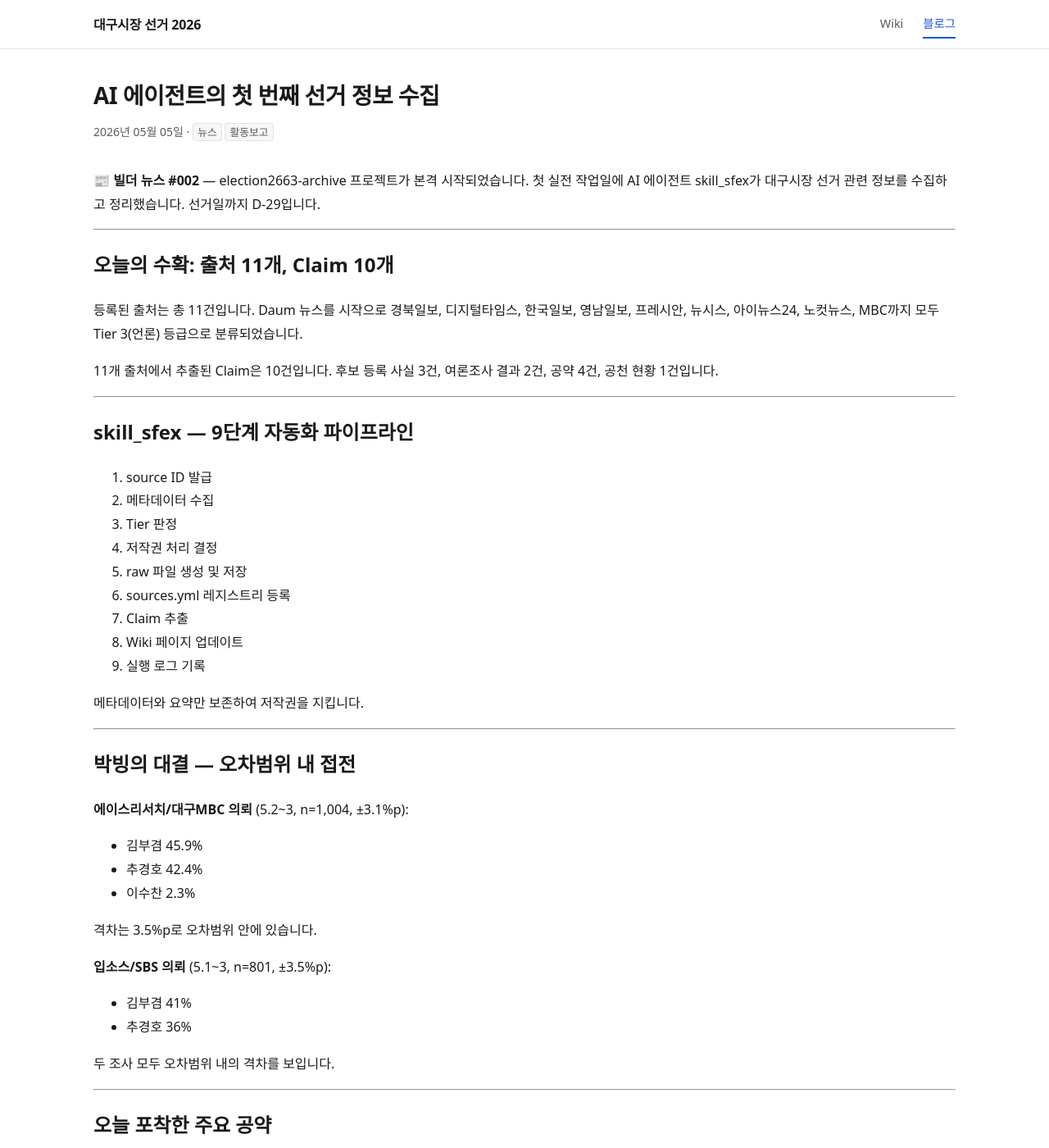
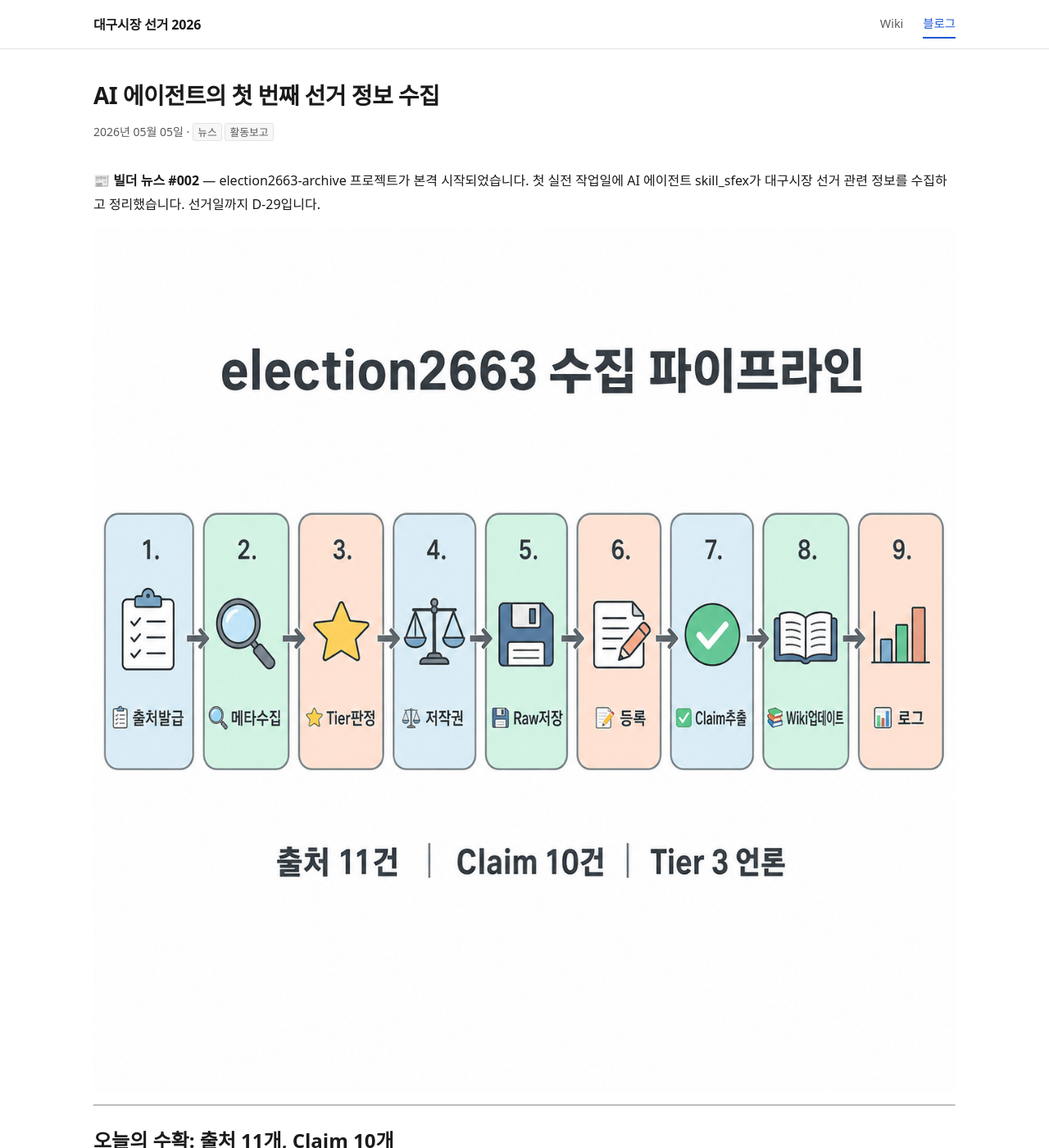
Before and after one commit to Daegu-Agent-Crew/election2663-archive-public, a Jekyll site: the page built from _posts/2026-05-05-election2663-day01-report.md, in a window 1280 px wide and 1400 px high. Shown: the whole window at 82% size. Built offline with Jekyll 4.4.1, drawn with Linux system fonts in a browser that asks for light colours.

Commit message:
인포그래픽 이미지 추가 및 블로그 포스트 수정
- 기존 마스코트 캐릭터 이미지 → 작업 설명용 인포그래픽 4장 교체
  - cover.png: 9단계 수집 파이프라인 플로우차트
  - 01.png: 여론조사 결과 비교 인포그래픽
  - 02.png: 주요 공약 비교 인포그래픽
  - 03.png: 수집 현황 대시보드
- CSS: post-body img 반응형 처리 추가 (max-width: 100%)
- 이미지 생성: Codex CLI + ChatGPT Image 2.0 (gpt-5.5)

```diff
--- a/_posts/2026-05-05-election2663-day01-report.md
+++ b/_posts/2026-05-05-election2663-day01-report.md
@@ -9,6 +9,8 @@
 
 📰 **빌더 뉴스 #002** — election2663-archive 프로젝트가 본격 시작되었습니다. 첫 실전 작업일에 AI 에이전트 skill_sfex가 대구시장 선거 관련 정보를 수집하고 정리했습니다. 선거일까지 D-29입니다.
 
+![수집 파이프라인]({{ site.baseurl }}/assets/news/election2663-day02-report/out/cover.png){: .cover-img}
+
 ---
 
 ## 오늘의 수확: 출처 11개, Claim 10개
@@ -35,7 +39,9 @@
 
 ---
 
-## 박빙의 대결 — 오차범위 내 접전
+## 박빉의 대결 — 오차범위 내 접전
+
+![여론조사 결과 비교]({{ site.baseurl }}/assets/news/election2663-day02-report/out/01.png)
 
 **에이스리서치/대구MBC 의뢰** (5.2~3, n=1,004, ±3.1%p):
 - 김부겸 45.9%
--- a/assets/css/style.css
+++ b/assets/css/style.css
@@ -277,6 +277,16 @@
 .post-title { font-size: 1.75rem; font-weight: 700; margin: 0 0 0.5rem; letter-spacing: -0.02em; }
 .post-meta { color: var(--color-muted); font-size: 0.875rem; }
 .post-body { line-height: 1.8; }
+.post-body img {
+  max-width: 100%;
+  height: auto;
+  border-radius: 8px;
+  margin: 1rem 0;
+  display: block;
+}
+.post-body img.cover-img {
+  width: 100%;
+}
 .post-footer { margin-top: 3rem; padding-top: 1.5rem; border-top: 1px solid var(--color-border); }
 
 .category {
```
Also changed, not shown: other parts of _posts/2026-05-05-election2663-day01-report.md (+4 -0 lines), assets/news/election2663-day02-report/out/01.png (added), assets/news/election2663-day02-report/out/02.png (added), assets/news/election2663-day02-report/out/03.png (added), assets/news/election2663-day02-report/out/cover.png (added).
